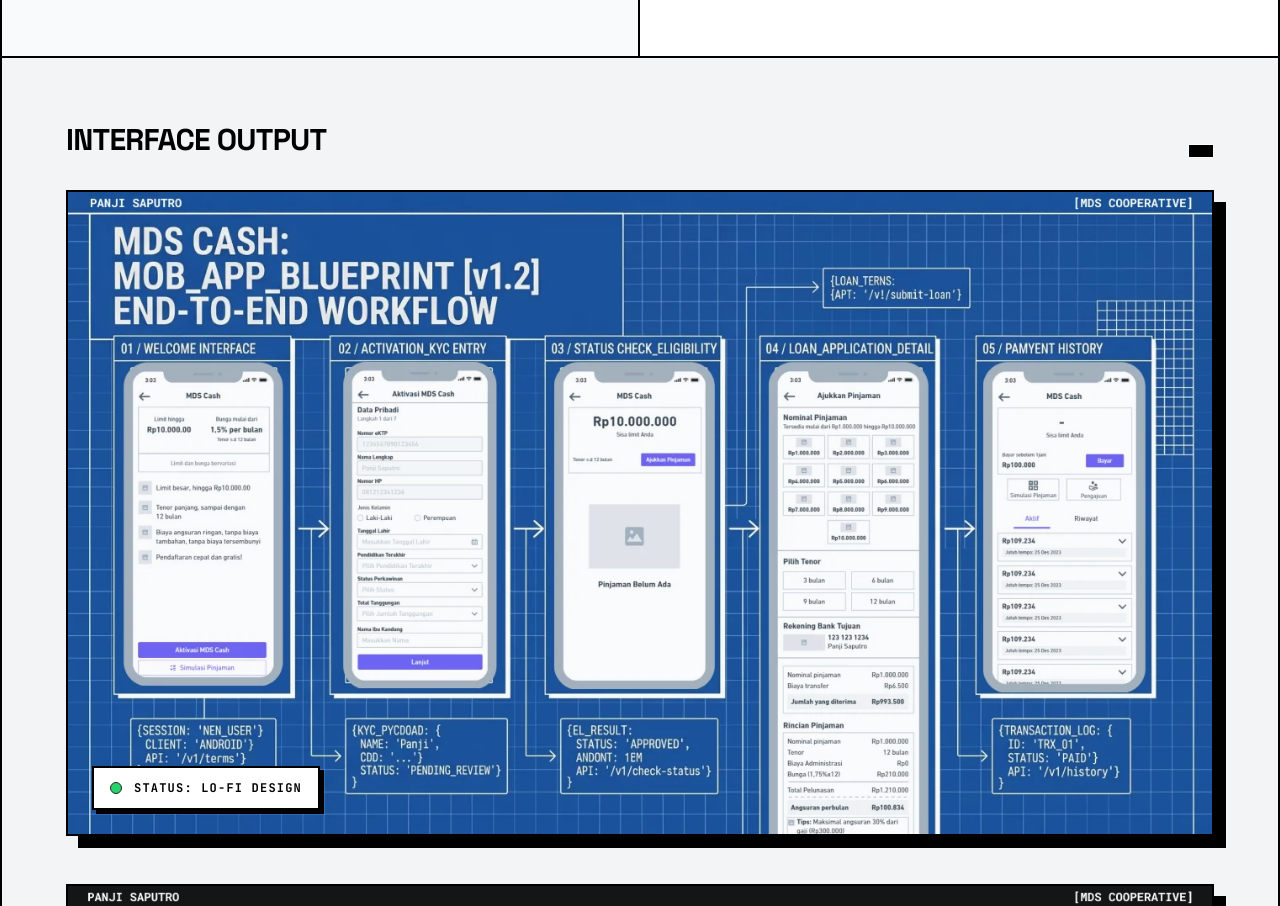
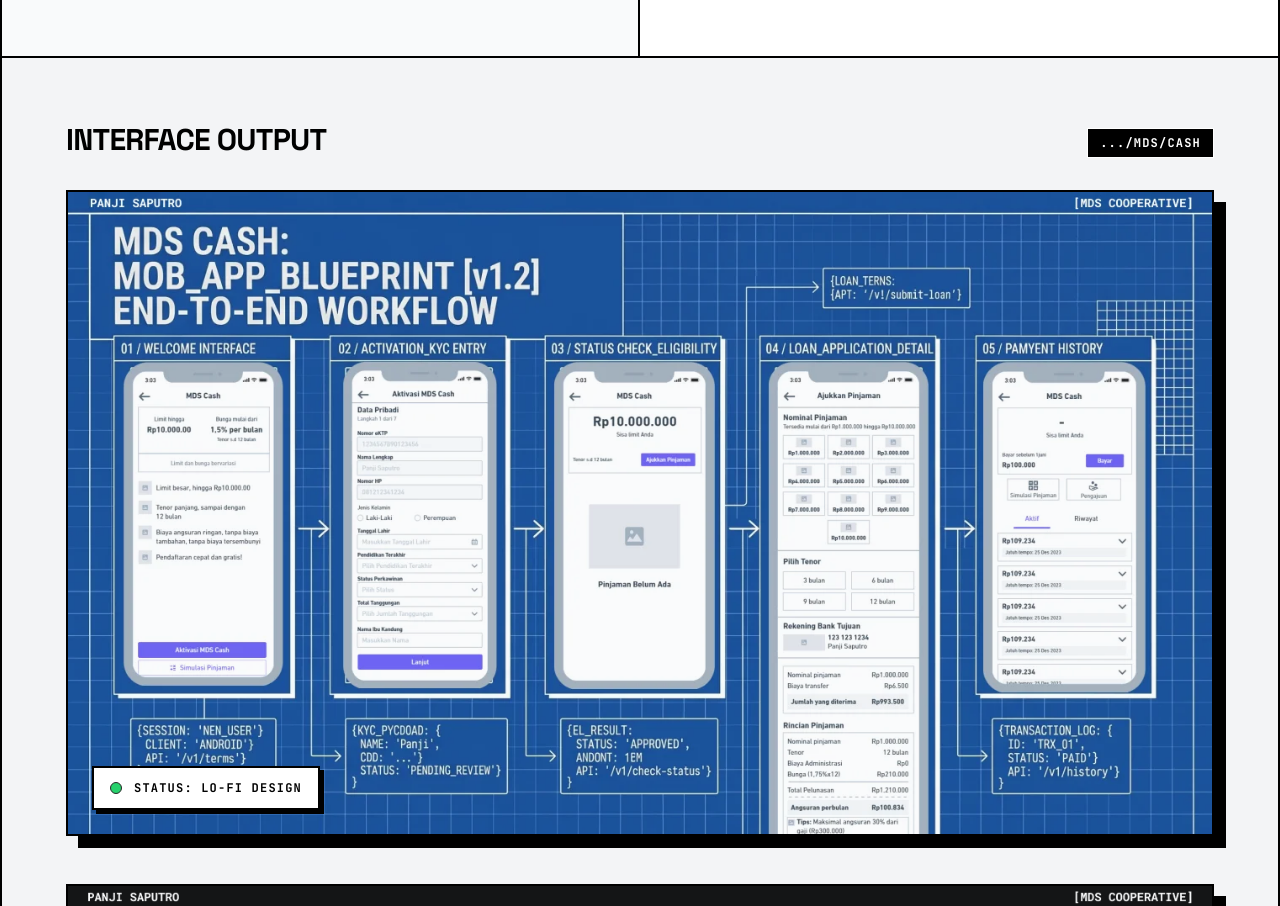
Before and after one commit to panjisap0805/Portfolio-Brutalist, a Next.js app: page /work/mds-cash in a window 1280 px wide. Shown: the part 2240-3146 px from the top of the page. Built offline with nearby package versions, Linux system fonts and the light colour scheme.

Commit message:
add favicon and fix content

```diff
--- a/components/sections/CTA.js
+++ b/components/sections/CTA.js
@@ -18,7 +18,7 @@
         <div className="flex flex-col sm:flex-row gap-6 items-center">
           <a href="https://www.linkedin.com/in/panjisap0805/" target="_blank" rel="noopener noreferrer" className="group bg-white text-black font-bold text-lg px-8 py-4 uppercase tracking-wider text-center brutalist-border brutalist-shadow-primary hover:translate-y-[2px] hover:translate-x-[2px] hover:shadow-[2px_2px_0_0_#0f49bd] transition-all flex items-center gap-2">
             [LINKEDIN]
-            <svg xmlns="http://www.w3.org/2000/svg" width="24" height="24" viewBox="0 0 24 24" fill="currentColor" className="group-hover:translate-x-1 transition-transform"><path d="M19 0h-14c-2.761 0-5 2.239-5 5v14c0 2.761 2.239 5 5 5h14c2.762 0 5-2.239 5-5v-14c0-2.761-2.238-5-5-5zm-11 19h-3v-11h3v11zm-1.5-12.268c-.966 0-1.75-.79-1.75-1.764s.784-1.764 1.75-1.764 1.75.79 1.75 1.764-.783 1.764-1.75 1.764zm13.5 12.268h-3v-5.604c0-3.368-4-3.113-4 0v5.604h-3v-11h3v1.765c1.396-2.586 7-2.777 7 2.476v6.759z" /></svg>
+            <svg xmlns="http://www.w3.org/2000/svg" width="24" height="24" viewBox="0 0 24 24" fill="currentColor"><path d="M19 0h-14c-2.761 0-5 2.239-5 5v14c0 2.761 2.239 5 5 5h14c2.762 0 5-2.239 5-5v-14c0-2.761-2.238-5-5-5zm-11 19h-3v-11h3v11zm-1.5-12.268c-.966 0-1.75-.79-1.75-1.764s.784-1.764 1.75-1.764 1.75.79 1.75 1.764-.783 1.764-1.75 1.764zm13.5 12.268h-3v-5.604c0-3.368-4-3.113-4 0v5.604h-3v-11h3v1.765c1.396-2.586 7-2.777 7 2.476v6.759z" /></svg>
           </a>
           {showNextProject ? (
             <Link href={nextLink} className="group bg-white text-black font-bold text-lg px-8 py-4 uppercase tracking-wider text-center brutalist-border hover:bg-gray-50 transition-all flex items-center gap-2">
--- a/components/sections/Work.js
+++ b/components/sections/Work.js
@@ -64,7 +64,7 @@
       number: "03",
       tag: "LOG",
       tags: ["Logistics", "Web Platform", "B2B"],
-      title: "Jakmall Warehouse",
+      title: "Jakmall Internal Logistic",
       description: "A comprehensive warehouse management system designed for high-volume inventory tracking. Improved picker accuracy by 99% with a new visual scanning system.",
       imageSrc: "/asset-warehouse-thumbnail.webp",
       alt: "Jakmall Warehouse",
--- a/pages/_document.js
+++ b/pages/_document.js
@@ -4,7 +4,7 @@
   return (
     <Html lang="en">
       <Head>
-        <link rel="icon" href="/asset-favicon.png?v=3" type="image/png" />
+        <link rel="icon" href="/asset-favicon.ico" type="image/x-icon" />
         <link href="https://fonts.googleapis.com" rel="preconnect" />
         <link crossOrigin="anonymous" href="https://fonts.gstatic.com" rel="preconnect" />
         <link href="https://fonts.googleapis.com/css2?family=Space+Grotesk:wght@300;400;500;600;700&family=JetBrains+Mono:wght@400;700&display=swap" rel="stylesheet" />
--- a/pages/work/crm-helpdesk.js
+++ b/pages/work/crm-helpdesk.js
@@ -49,7 +49,7 @@
       ]
     },
     showcase: {
-      mainTag: "/dir/mds/crm",
+      mainTag: ".../mds/crm",
       crmImage: "/asset-mds-crm.webp",
       crm2Image: "/asset-mds-crm1.webp",
     },
--- a/pages/work/mds-cash.js
+++ b/pages/work/mds-cash.js
@@ -49,11 +49,9 @@
       ]
     },
     showcase: {
+      mainTag: ".../mds/cash",
       protoImage: "/asset-mdscash-blueprint.webp",
-      mainImage: "/asset-mdscash-final.webp",
-      mobileImage: "/asset-mdscash-final.webp",
-      detailImage: "/asset-mdscash-final.webp",
-      protoImage: "/asset-mdscash-blueprint.webp"
+      mainImage: "/asset-mdscash-final.webp"
     },
     impact: {
       stat1Value: "4.2",
--- a/pages/work/warehouse-internal-freight.js
+++ b/pages/work/warehouse-internal-freight.js
@@ -50,9 +50,7 @@
     showcase: {
       protoImage: "/asset-jakmall-blueprint.webp",
       mainImage: "/asset-jakmall-final.webp",
-      mobileImage: "/asset-jakmall-blueprint.webp",
-      detailImage: "/asset-jakmall-final.webp",
-      mainTag: "/dir/jakmall/warehouse"
+      mainTag: ".../jakmall/warehouse"
     },
     impact: {
       stat1Icon: "inventory_2",
```
Also changed, not shown: 1 other file (tests, documents, lock files or other folders).
